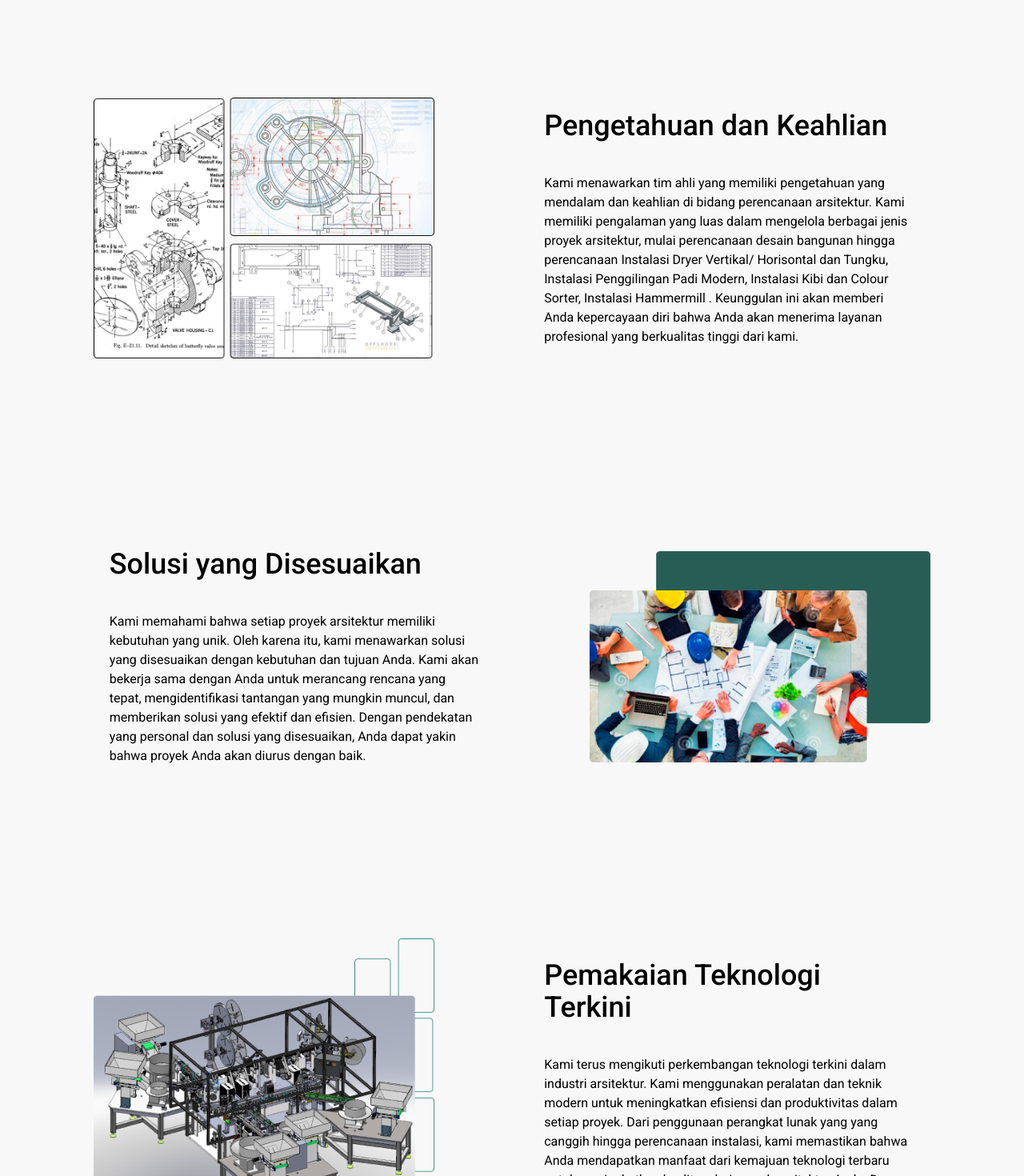
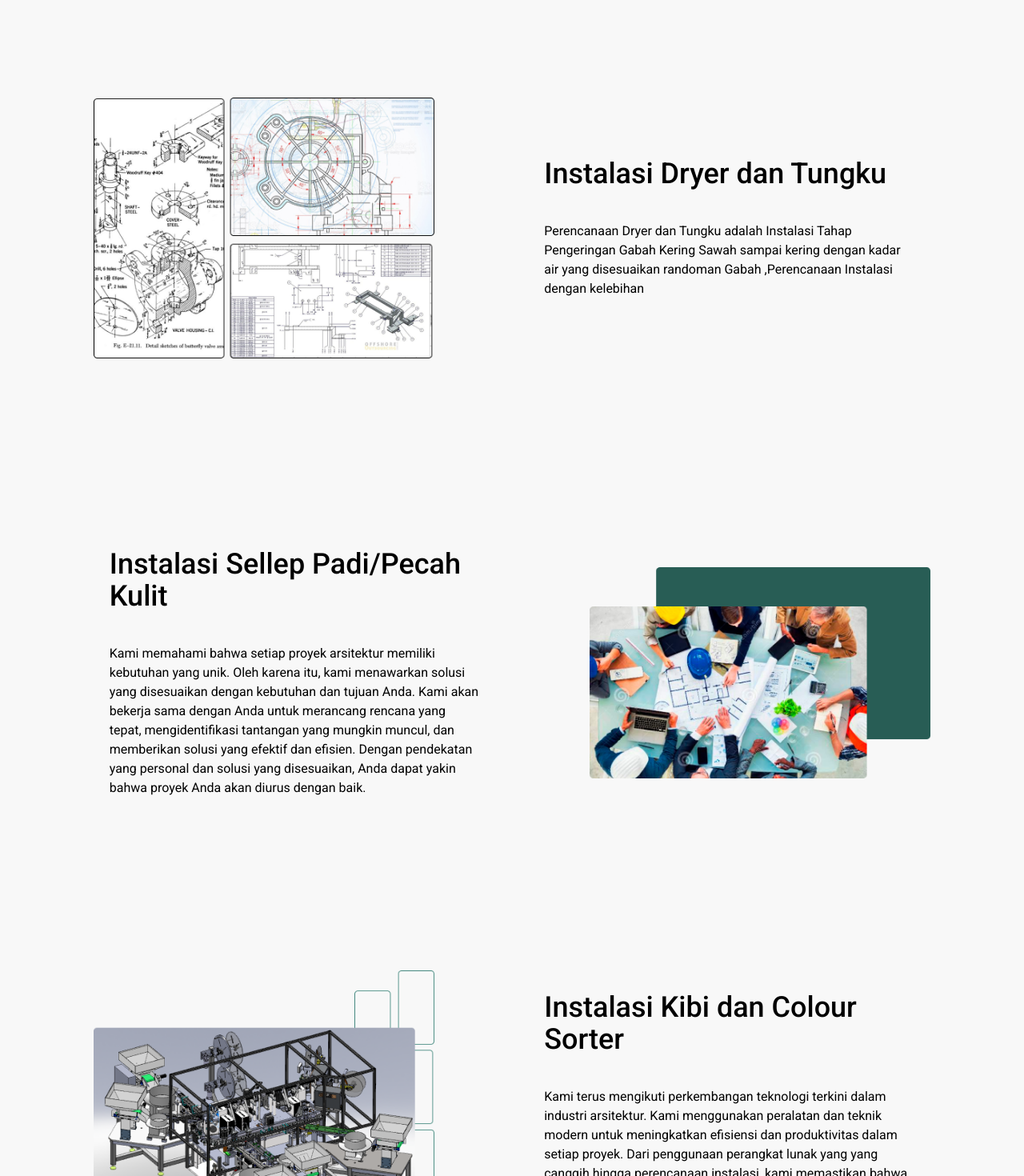
Before and after one commit to Phokade/phokade, a React (Vite) app: page / in a window 1280 px wide. Shown: the part 1400-2870 px from the top of the page at 80% size. Built offline with nearby package versions, Linux system fonts and the light colour scheme.

Commit message:
Update About.jsx

```diff
--- a/src/layers/About.jsx
+++ b/src/layers/About.jsx
@@ -11,17 +11,17 @@ function About() {
 					<img src={about1} className="w-3/4 md:w-1/3" />
 
 					<div className="flex flex-col gap-10 px-5 lg:w-[503px]">
-						<h1 className="font-medium text-4xl">Pengetahuan dan Keahlian</h1>
+						<h1 className="font-medium text-4xl">Instalasi Dryer dan Tungku</h1>
 						<p>
-							Kami menawarkan tim ahli yang memiliki pengetahuan yang mendalam dan keahlian di bidang perencanaan arsitektur. Kami memiliki pengalaman yang luas dalam mengelola berbagai jenis proyek arsitektur, mulai perencanaan desain
-							bangunan hingga perencanaan Instalasi Dryer Vertikal/ Horisontal dan Tungku, Instalasi Penggilingan Padi Modern, Instalasi Kibi dan Colour Sorter, Instalasi Hammermill . Keunggulan ini akan memberi Anda kepercayaan diri bahwa Anda akan menerima layanan profesional yang berkualitas tinggi dari kami.
+							Perencanaan Dryer dan Tungku adalah Instalasi Tahap Pengeringan Gabah Kering Sawah sampai kering dengan kadar air yang disesuaikan randoman Gabah
+							,Perencanaan Instalasi dengan kelebihan
 						</p>
 					</div>
 				</div>
 
 				<div className="w-full justify-evenly items-center flex flex-col-reverse lg:flex-row font-roboto">
 					<div className="flex flex-col gap-10 px-5 lg:w-[503px]">
-						<h1 className="font-medium text-4xl">Solusi yang Disesuaikan</h1>
+						<h1 className="font-medium text-4xl">Instalasi Sellep Padi/Pecah Kulit</h1>
 						<p>
 							Kami memahami bahwa setiap proyek arsitektur memiliki kebutuhan yang unik. Oleh karena itu, kami menawarkan solusi yang disesuaikan dengan kebutuhan dan tujuan Anda. Kami akan bekerja sama dengan Anda untuk merancang rencana
 							yang tepat, mengidentifikasi tantangan yang mungkin muncul, dan memberikan solusi yang efektif dan efisien. Dengan pendekatan yang personal dan solusi yang disesuaikan, Anda dapat yakin bahwa proyek Anda akan diurus dengan
@@ -34,7 +34,7 @@ function About() {
 				<div className="w-full justify-evenly items-center flex flex-col lg:flex-row font-roboto md:mt-44">
 					<img src={about3} className="w-3/4 md:w-1/3 my-10" />
 					<div className="flex flex-col gap-10 px-5 lg:w-[503px]">
-						<h1 className="font-medium text-4xl">Pemakaian Teknologi Terkini</h1>
+						<h1 className="font-medium text-4xl">Instalasi Kibi dan Colour Sorter</h1>
 						<p>
 							Kami terus mengikuti perkembangan teknologi terkini dalam industri arsitektur. Kami menggunakan peralatan dan teknik modern untuk meningkatkan efisiensi dan produktivitas dalam setiap proyek. Dari penggunaan perangkat lunak
 							yang yang canggih hingga perencanaan instalasi, kami memastikan bahwa Anda mendapatkan manfaat dari kemajuan teknologi terbaru untuk meningkatkan kualitas dari proyek arsitektur Anda. Dengan pendekatan yang inovatif dan
```
